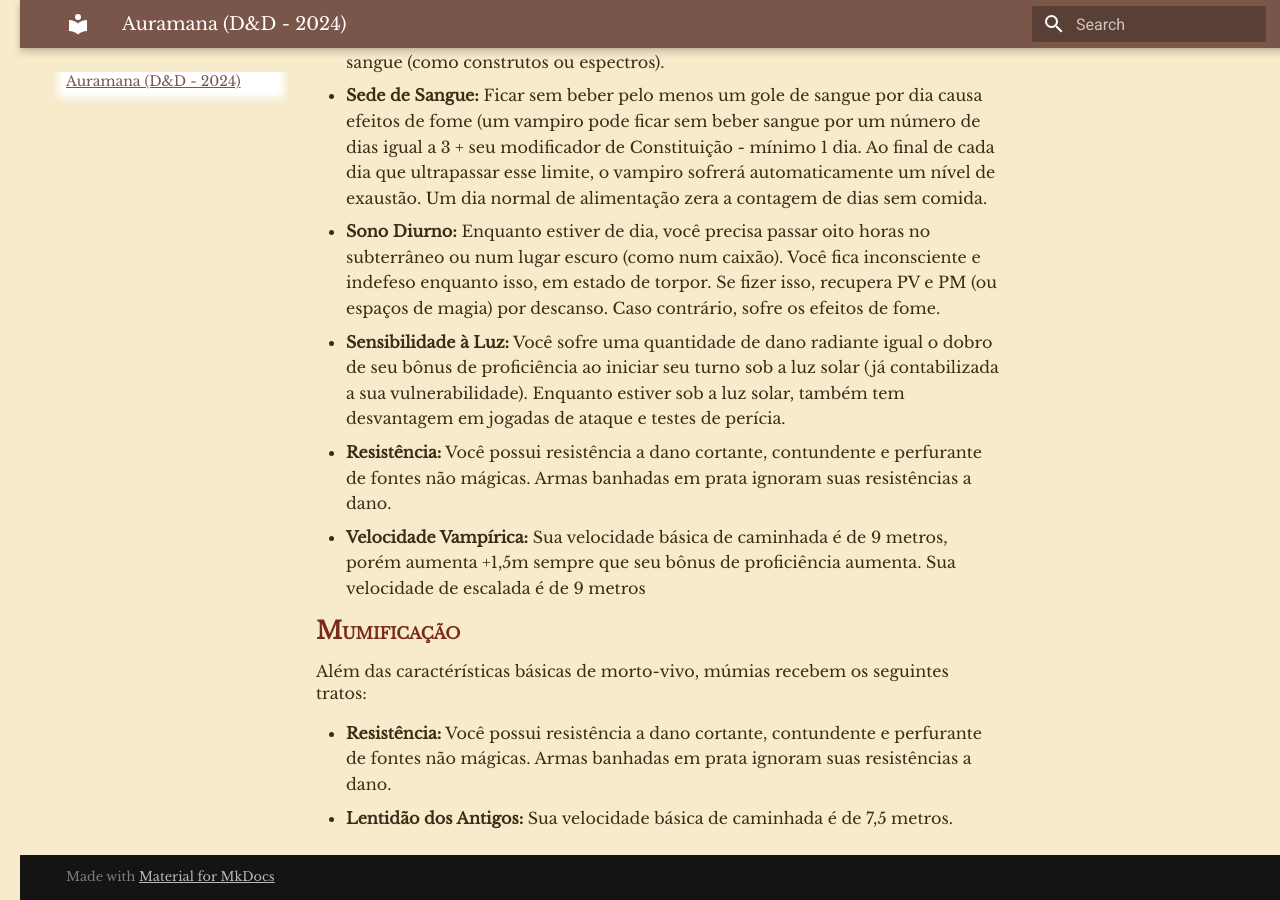
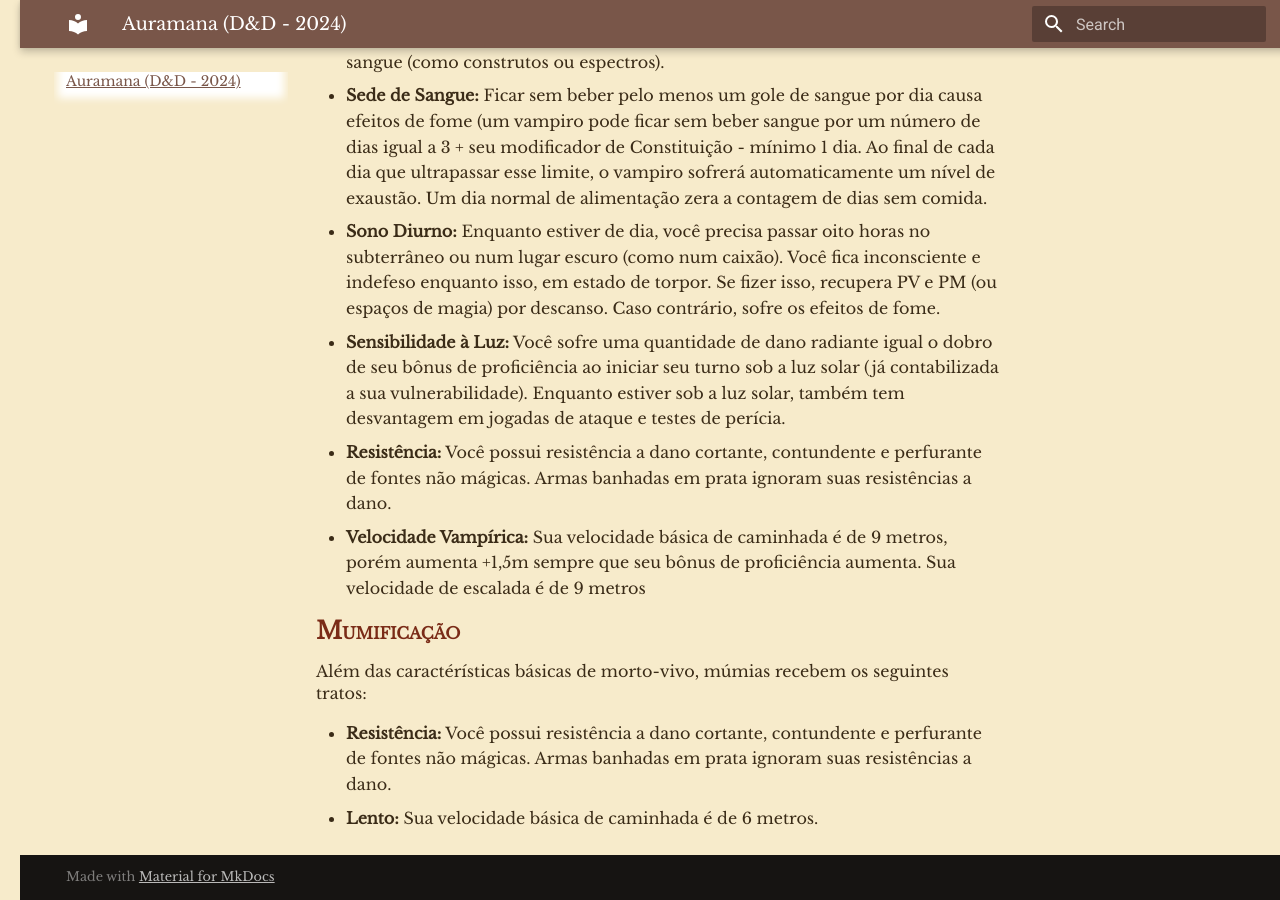
Before and after one commit to ozyssj/auramana-rpg, an MkDocs documentation site: the page built from docs/auramana-dnd.md, in a window 1280 px wide and 900 px high, scrolled down 11933 px. Built offline with MkDocs 1.6.1 and Material for MkDocs 9.7.7, drawn with Linux system fonts in a browser that asks for light colours.

Commit message:
mumia: lento

```diff
--- a/docs/auramana-dnd.md
+++ b/docs/auramana-dnd.md
@@ -453,7 +453,7 @@
     </p>
   <ul>
     <li><strong>Resistência:</strong> Você possui resistência a dano cortante, contundente e perfurante de fontes não mágicas. Armas banhadas em prata ignoram suas resistências a dano.</li>
-    <li><strong>Lentidão dos Antigos:</strong> Sua velocidade básica de caminhada é de 7,5 metros.</li>
+    <li><strong>Lento:</strong> Sua velocidade básica de caminhada é de 6 metros.</li>
   </ul>
 </section>
   </div>
```
